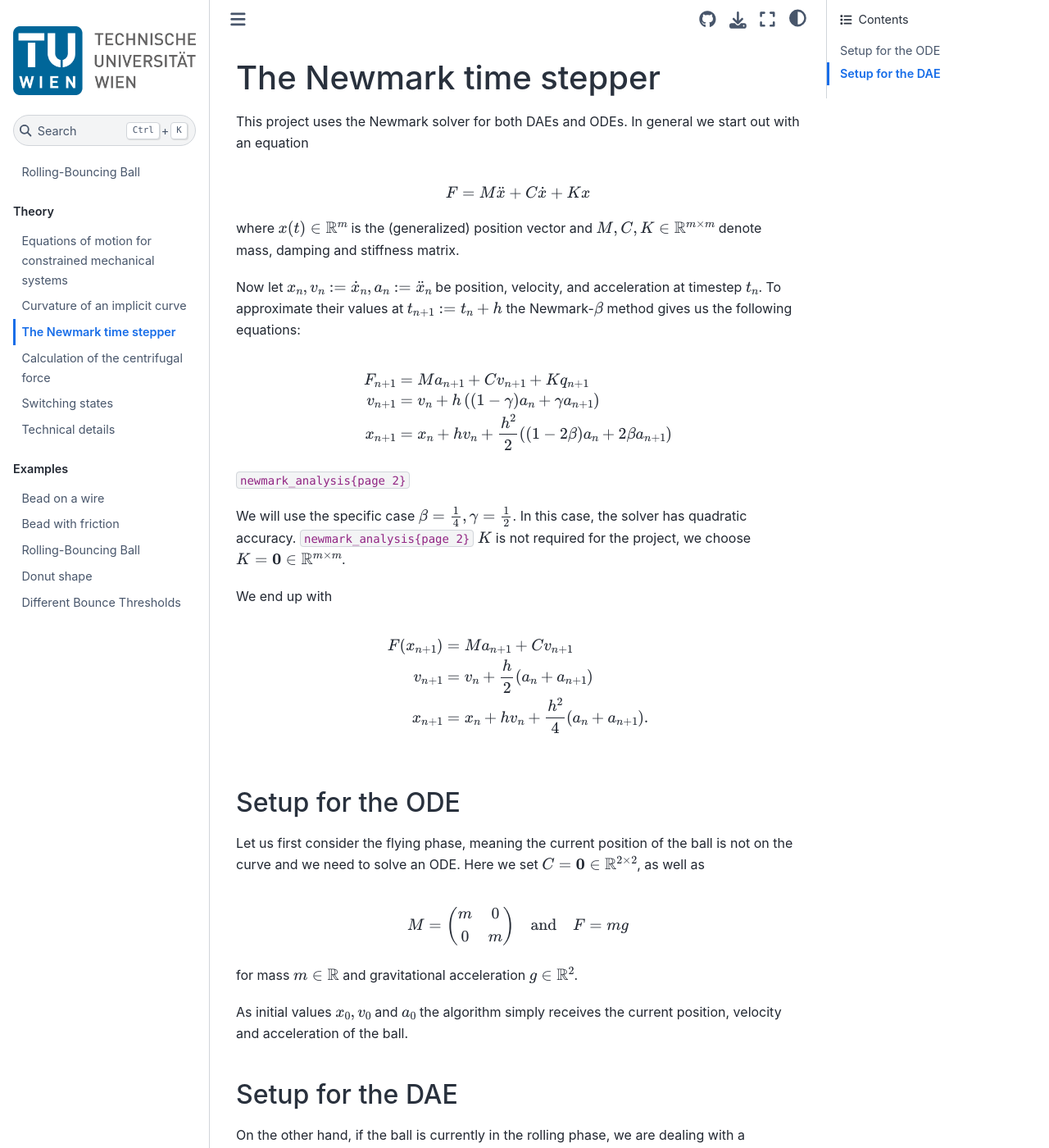
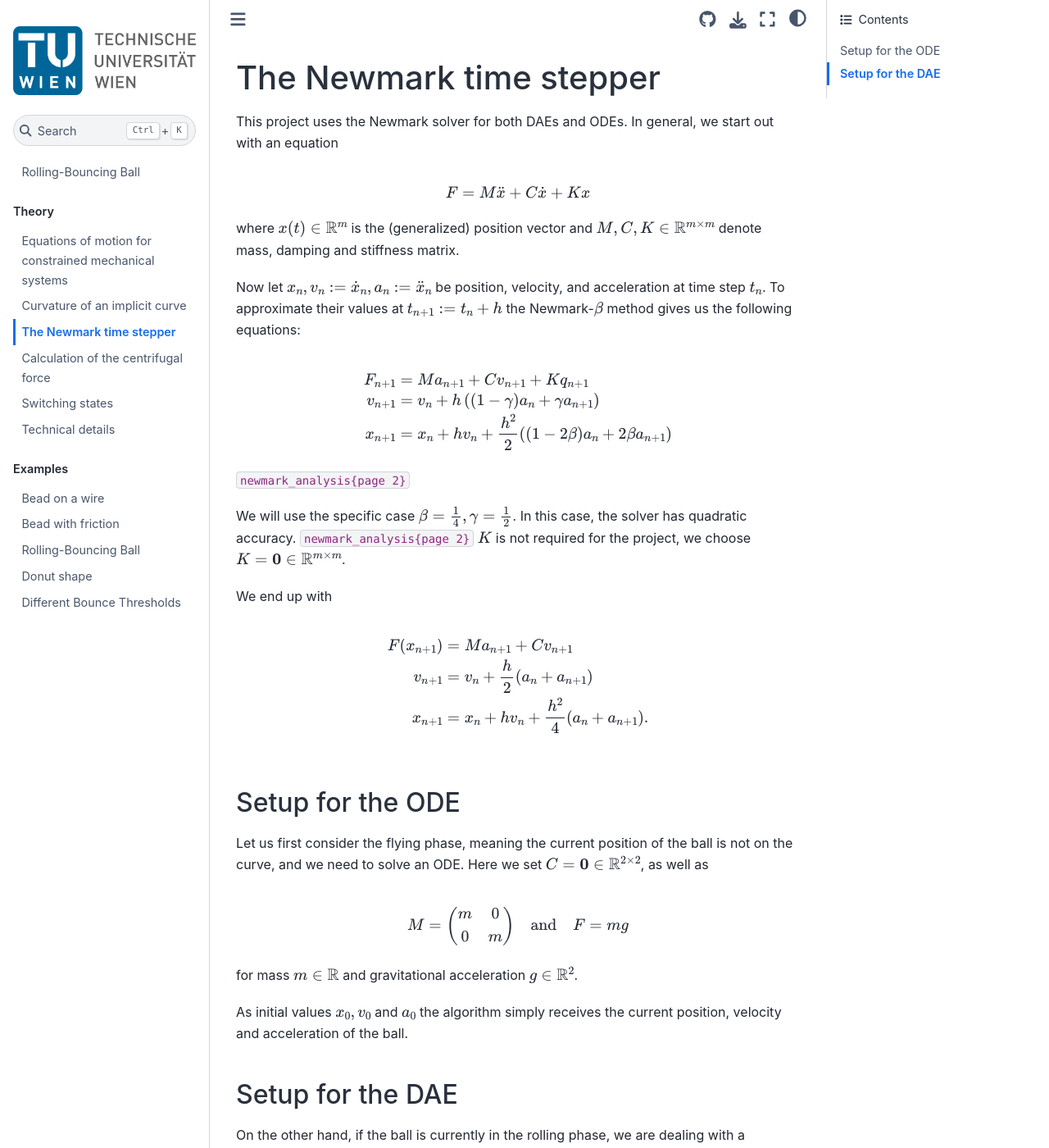
Before and after one commit to Homomorpheus/mathmod_ball_dae_ode, a Jupyter Book: the page built from docs/newmark.md, in a window 1280 px wide and 1400 px high. Shown: the whole window at 82% size. Built offline with Jupyter Book 1.0.4 settings and Sphinx 7.4.7 and the Sphinx Book theme 1.1.4, drawn with Linux system fonts in a browser that asks for light colours; pages that are not in the unit, such as notebooks, are missing from menus; cross-references to code outside the pages are shown as plain code; some of the changed text lies outside the part shown.

```diff
--- a/docs/newmark.md
+++ b/docs/newmark.md
@@ -1,7 +1,7 @@
 # The Newmark time stepper
 
 This project uses the Newmark solver for both DAEs and ODEs.
-In general we start out with an equation
+In general, we start out with an equation
 \begin{equation*}
   F = M \ddot{x} + C \dot{x} + Kx
 \end{equation*}
@@ -9,7 +9,7 @@
 denote mass, damping and stiffness matrix.
 
 Now let $x_n, v_n := \dot{x}_n, a_n := \ddot{x}_n$ be position, velocity, and acceleration at
-timestep $t_n$. To approximate their values at $t_{n+1} := t_n + h$ the Newmark-$\beta$ method
+time step $t_n$. To approximate their values at $t_{n+1} := t_n + h$ the Newmark-$\beta$ method
 gives us the following equations:
 
 \begin{align*}
@@ -33,7 +33,7 @@
 
 ## Setup for the ODE
 Let us first consider the flying phase, meaning the current position of the ball is not on the
-curve and we need to solve an ODE.
+curve, and we need to solve an ODE.
 Here we set $C = \mathbf{0} \in \mathbb{R}^{2 \times 2}$, as well as
 \begin{equation*}
 M =
```
Also changed, not shown: other parts of docs/newmark.md (+2 -2 lines), docs/eqmotion.md (+2 -0 lines), 1 other file.
